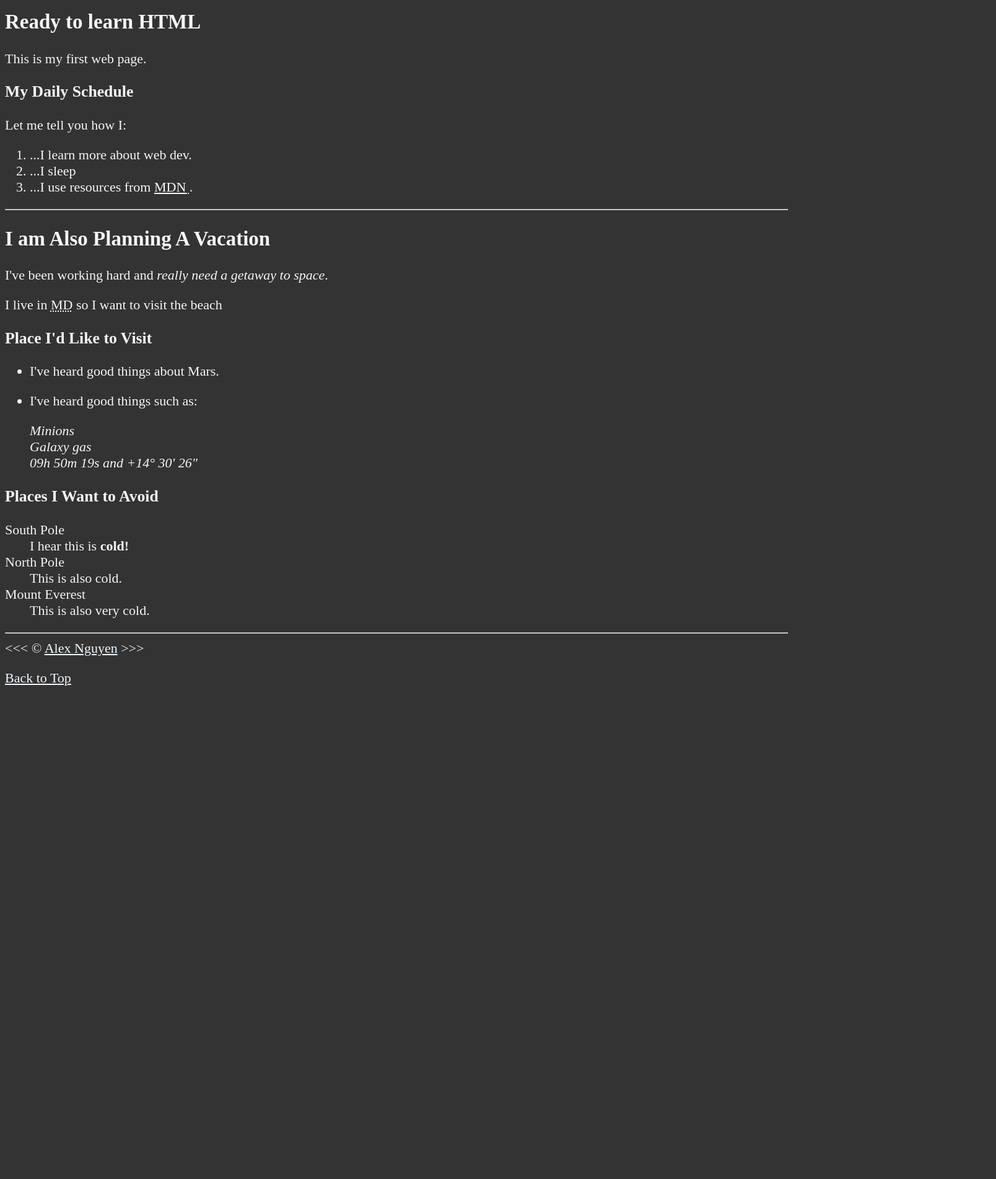
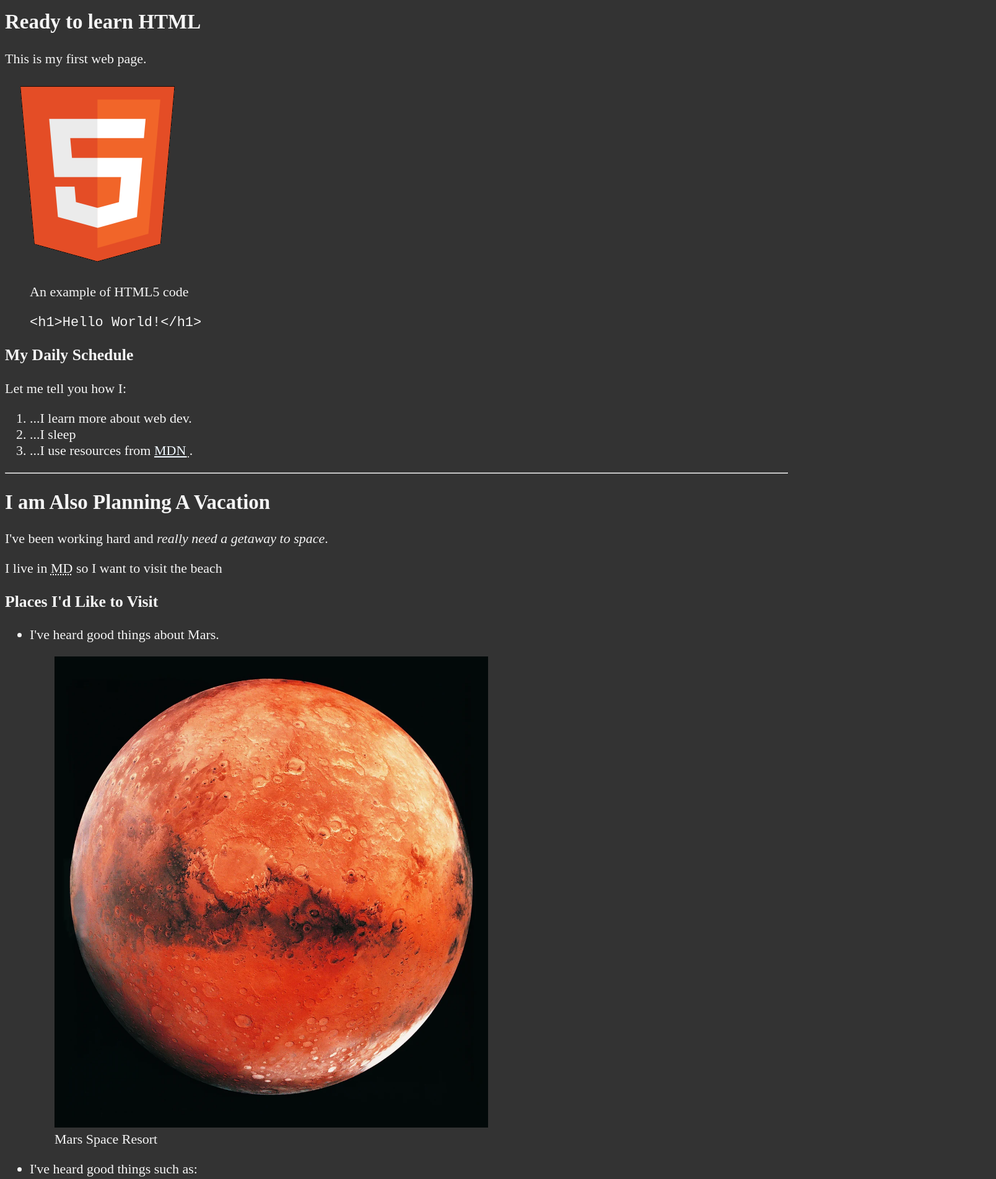
Before and after one commit to AlexDNguyen/about-me-html, a plain HTML site: page index.html in a window 1280 px wide. Shown: the part 220-2122 px from the top of the page at 62% size, 1608 px wide, since content can reach past the window. Before the commit the page ends 1349 px from the top, so only its background shows below. Drawn offline with Linux system fonts and the light colour scheme.

Commit message:
Added Images and Figures to index.html

```diff
--- a/index.html
+++ b/index.html
@@ -38,6 +38,19 @@
     <section id="html">
       <h2>Ready to learn HTML</h2>
       <p>This is my first web page.</p>
+      <img
+        src="img/html_logo_300x300.png"
+        alt="HTML5 Logo"
+        title="I am learning HTML5"
+        width="300"
+        height="300"
+      />
+      <figure>
+        <figcaption>An example of HTML5 code</figcaption>
+        <p>
+          <code>&lt;h1&gt;Hello World!&lt;/h1&gt;</code>
+        </p>
+      </figure>
 
       <h3>My Daily Schedule</h3>
       <p>Let me tell you how I:</p>
@@ -68,10 +81,24 @@
         I live in <abbr title="Maryland">MD</abbr> so I want to visit the beach
       </p>
 
-      <h3>Place I'd Like to Visit</h3>
+      <h3>Places I'd Like to Visit</h3>
       <ul>
         <!--<ul> is an unordered list with bullet points instead-->
-        <li><p>I've heard good things about Mars.</p></li>
+        <li>
+          <p>I've heard good things about Mars.</p>
+          <figure>
+            <img
+              src="img/mars-planet.png"
+              alt="Planet Mars"
+              title="I want to visit Mars"
+              width="700"
+              height="760"
+              loading="lazy"
+            />
+            <!--loading="lazy" is used to load the image only when it is needed-->
+            <figcaption>Mars Space Resort</figcaption>
+          </figure>
+        </li>
         <li>
           <p>I've heard good things such as:</p>
           <address>
@@ -81,6 +108,17 @@
             <br />
             09h 50m 19s and +14° 30' 26"
           </address>
+          <figure>
+            <img
+              src="img/10.png"
+              alt="Mars Vacation"
+              title="It's so fun!"
+              width="1520"
+              height="680"
+              loading="lazy"
+            />
+            <figcaption>A Mars Vacation House</figcaption>
+          </figure>
         </li>
       </ul>
 
```
Also changed, not shown: img/html5.png (added), img/html_logo_300x300.png (added), img/mars-planet.png (added), 4 other files.
